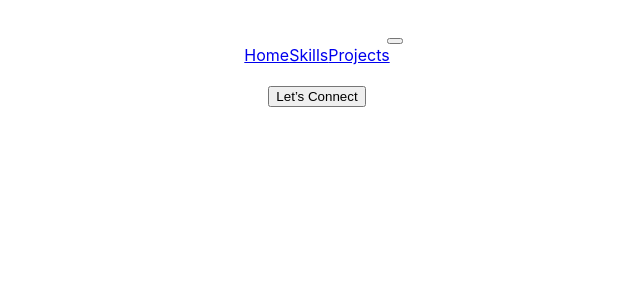
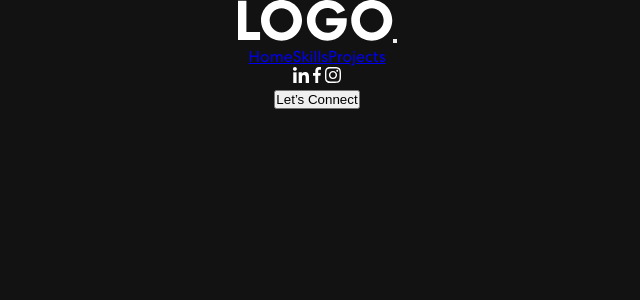
Before and after one commit to Alexrus-cyber/SiteP, a React (Create React App) app in the folder react-portfolio/: page / in a window 1280 px wide. Shown: the top 300 px of the page, without its empty margins (323-963 px from the left). Built offline with nearby package versions, Linux system fonts and the light colour scheme.

Commit message:
NavBar(css) 1.0

```diff
--- a/react-portfolio/package.json
+++ b/react-portfolio/package.json
@@ -10,6 +10,7 @@
     "react": "^18.2.0",
     "react-bootstrap": "^2.5.0",
     "react-dom": "^18.2.0",
+    "react-router-dom": "^6.4.0",
     "react-router-hash-link": "^2.4.3",
     "react-scripts": "5.0.1",
     "web-vitals": "^2.1.4"
--- a/react-portfolio/src/App.css
+++ b/react-portfolio/src/App.css
@@ -2,7 +2,42 @@
 @font-face {
   font-family: Centra;
   src: url("./assets/font/CentraNo2-Bold.ttf");
+  font-weight: 700;
 }
+@font-face {
+  font-family: Centra;
+  src: url("./assets/font/CentraNo2-Medium.ttf");
+  font-weight: 500;
+}
+@font-face {
+  font-family: Centra;
+  src: url("./assets/font/CentraNo2-Book.ttf");
+  font-weight: 400;
+}
+
+/* Default CSS */
+
+*{
+  margin: 0;
+  padding: 0;
+  box-sizing: border-box;
+}
+html{
+  scroll-behavior: smooth;
+  scroll-padding-top:75px;
+}
+body{
+  font-weight: 400;
+  overflow-x: hidden;
+  position: relative;
+  background-color: #121212 !important;
+  color: #fff !important;
+  font-family: 'Centra',sans-serif !important;
+}
+
+
+
+
 .App {
   text-align: center;
 }
```
Also changed, not shown: 1 other file (tests, documents, lock files or other folders).
